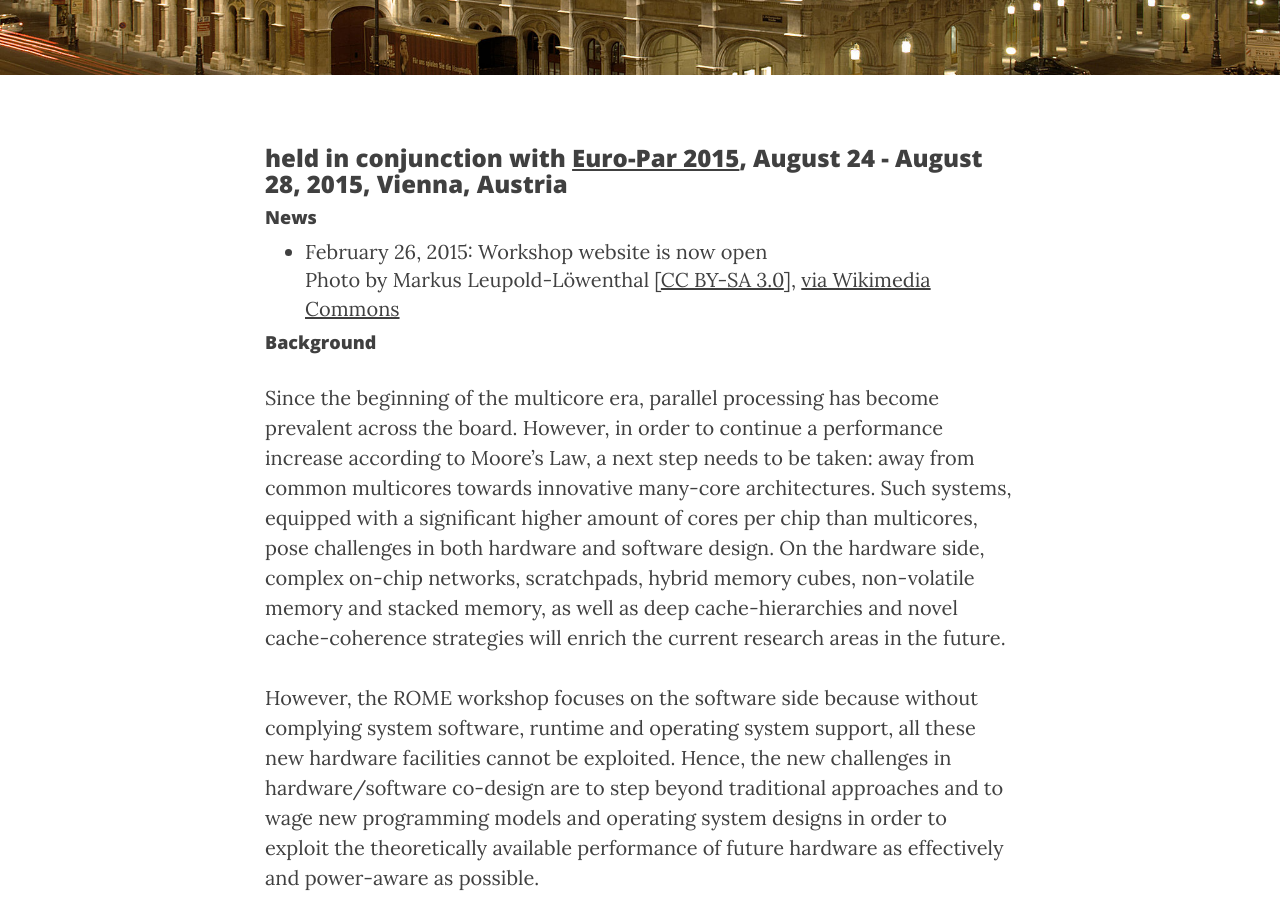
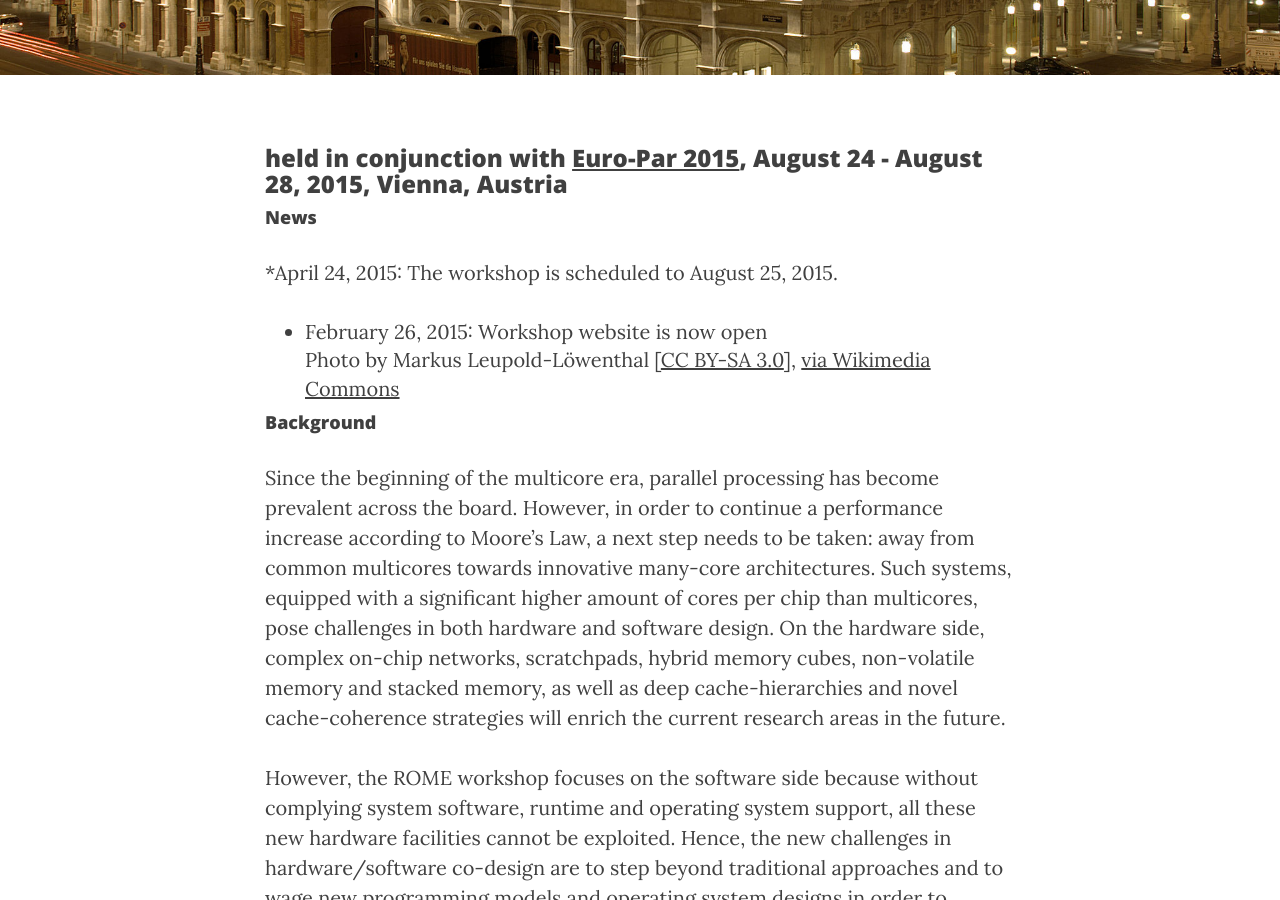
Before and after one commit to WROME/wrome.github.io, a Jekyll site: the page built from vienna2015.md, in a window 1280 px wide and 900 px high, scrolled down 369 px. Built offline with Jekyll 4.4.1, drawn with Linux system fonts in a browser that asks for light colours; nearby versions of some CDN libraries; Markdown is read by kramdown in place of the engine named in the settings.

Commit message:
publish workshop date

```diff
--- a/vienna2015.md
+++ b/vienna2015.md
@@ -9,6 +9,7 @@ header-img: "img/vienna.jpg"
 
 #### News
 
+*April 24, 2015: The workshop is scheduled to August 25, 2015.
 * February 26, 2015: Workshop website is now open<br>Photo by Markus Leupold-Löwenthal [[CC BY-SA 3.0](http://creativecommons.org/licenses/by-sa/3.0)], [via Wikimedia Commons](http://commons.wikimedia.org/wiki/File:StateOperaViennaNightBackside.jpg)
 
 #### Background
```
